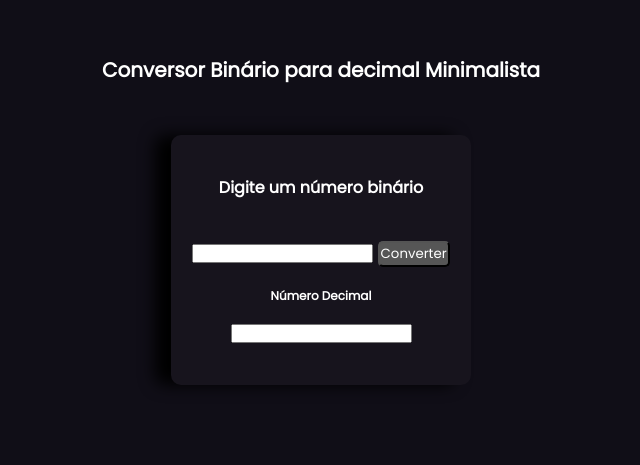
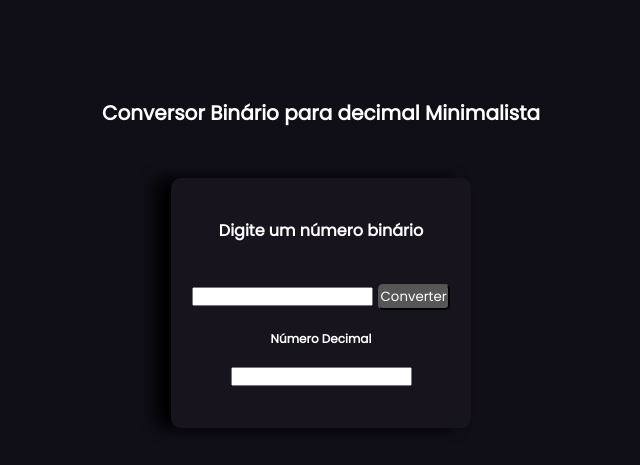
Before and after one commit to ArthurZiliani/Conversor-minimalista, a plain HTML site: page index.html in a window 1280 px wide. Shown: the part 137-602 px from the top of the page, without its empty margins (319-959 px from the left). Drawn offline with Linux system fonts and the light colour scheme.

Commit message:
alinhando grid

```diff
--- a/css.css
+++ b/css.css
@@ -21,10 +21,12 @@ body{
 
 
 .container{
-width: 90%;
-margin: 50px auto;
-margin-top: 15%;
+width: 100vw;
+height: 100vh;
+display: grid;
 
+justify-content: center;
+align-content: center;
 }
 
 .heading {
@@ -37,8 +39,8 @@ margin-top: 15%;
 }
 
 .row {
-display: flex;
-justify-content: center;
+
+justify-self: center;
 }
 
 .card {
```
